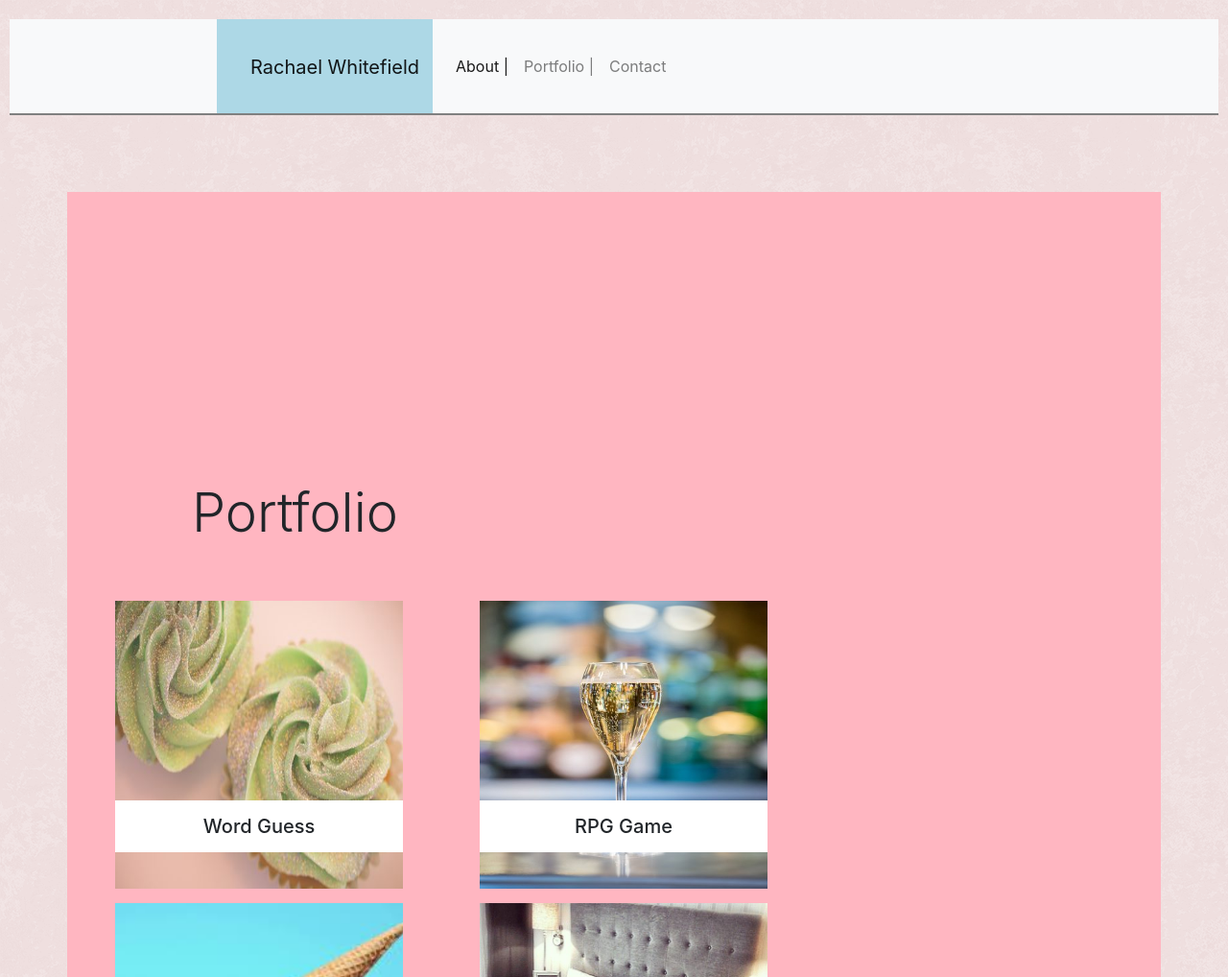
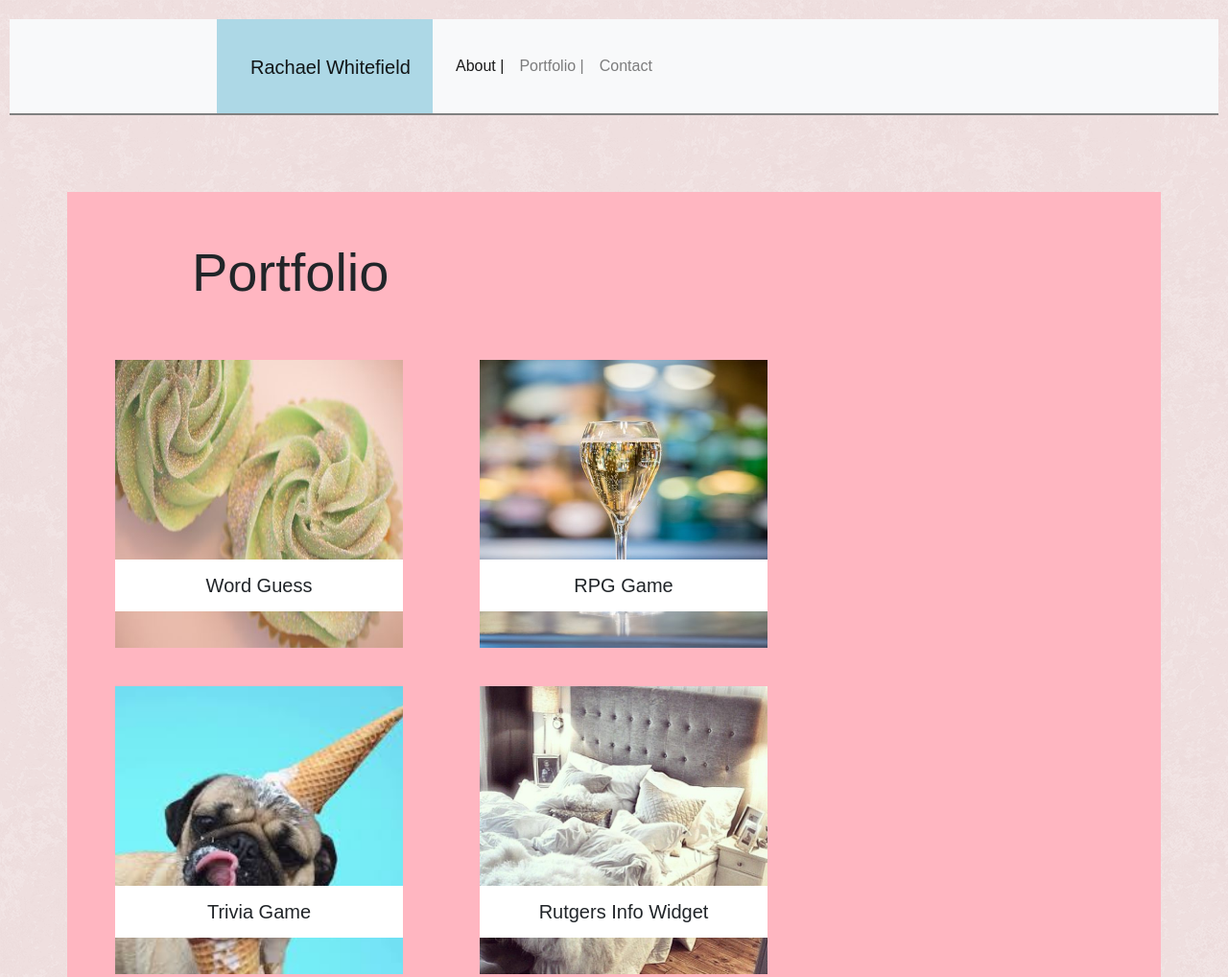
Before and after one commit to RachaelWhitefield/Bootstrap-Portfolio, a plain HTML site: page portfolio.html in a window 1280 px wide. Shown: the top 1018 px of the page at 96% size. Drawn offline with nearby package versions, Linux system fonts and the light colour scheme.

Commit message:
updated portfolio page without giant header

```diff
--- a/portfolio.html
+++ b/portfolio.html
@@ -37,15 +37,13 @@
     </nav>
 
     <div class="container">
-        <!-- <div class="row"> -->
-            <div class="col-md-12">
+
+
+            <div class="container">
+                <h1 class="display-4">Portfolio</h1>
             </div>
-            <div class="header">
-                <div class="container">
-                    <h1 class="display-4">Portfolio</h1>
-                </div>
-            </div>
-        <!-- </div> -->
+
+
         <div class="row">
             <div class="col-md-4">
                 <img src="swirly-cupcakes-royalty-free-image-1033630770-1545064641.jpg">
--- a/style.css
+++ b/style.css
@@ -1,6 +1,7 @@
 body {
     background-image: url(pink_rice.png);
     position: relative;
+    font-family: Arial, Helvetica, Lucida, sans-serif;
 }
 
 .navbar {
@@ -19,6 +20,7 @@ body {
     height: 98px;
     text-align: center;
     margin-left: 200px;
+
 }
 
 .container {
@@ -28,7 +30,7 @@ body {
 }
 
 .row {
-    padding-bottom: 15px;
+    padding-bottom: 40px;
 }
 
 .index-container {
@@ -38,6 +40,7 @@ body {
 h1 {
     margin-left: 100px;
     padding-top: 50px;
+    font-size: 56px;
 }
 
 /* portfolio pics */
```
